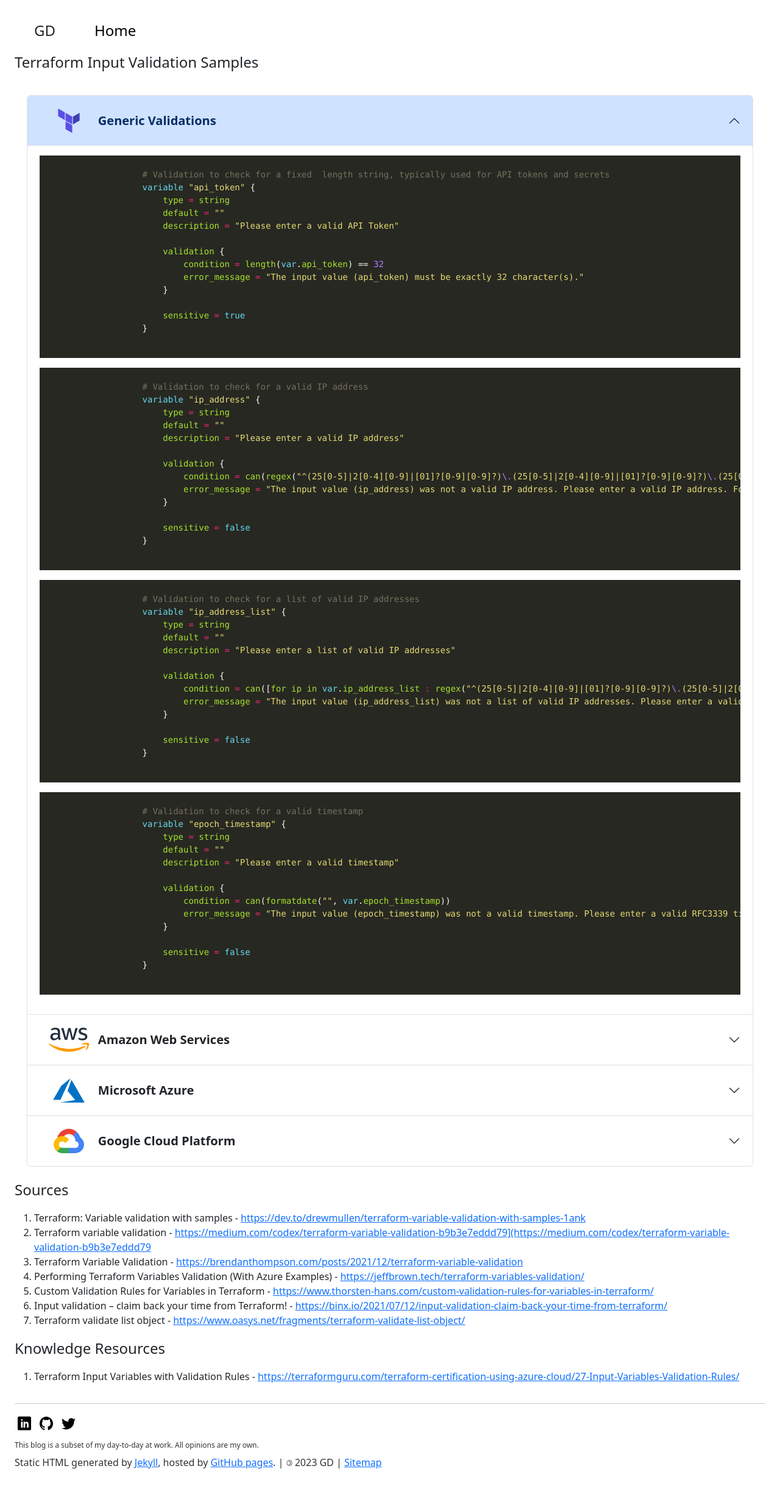
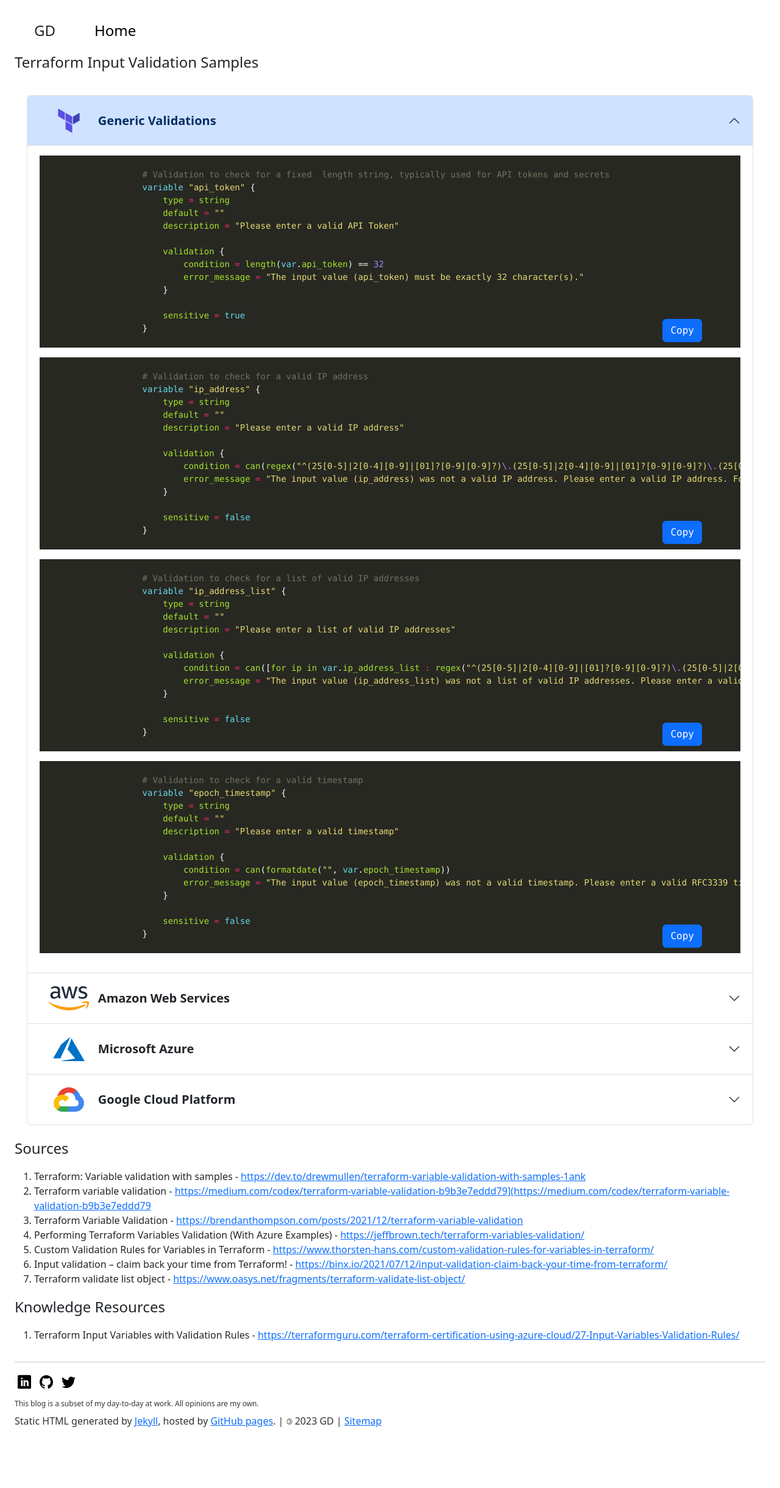
Before and after one commit to GeorgeDavis-TriumphTech/GeorgeDavis-TriumphTech.github.io, a Jekyll site: the page built from _posts/2023-01-20-terraform-input-validation-samples.md, in a window 1280 px wide. Shown: the whole page at 61% size. Built offline with Jekyll 4.4.1, drawn with Linux system fonts in a browser that asks for light colours; after the commit the page ends 2372 px from its top, so only the background shows below that.

Commit message:
Stylizing the Copy to Clipboard button

```diff
--- a/_includes/css/code-block.css
+++ b/_includes/css/code-block.css
@@ -10,3 +10,10 @@ pre code>button:active,
 pre code>button:focus {
     opacity: 1;
 }
+
+pre code button {
+    opacity: 1;
+    margin-top: -2%;
+    right: 10%;
+    position: absolute;
+}
--- a/_includes/js/code-block.js
+++ b/_includes/js/code-block.js
@@ -18,7 +18,7 @@
       window.navigator.clipboard.writeText(code);
 
       copyButton.className = 'copy btn btn-success';
-      copyButton.innerText = 'Copied';
+      copyButton.innerText = 'Copied!';
 
       setTimeout(function () {
         copyButton.className = 'copy btn btn-primary';
```
